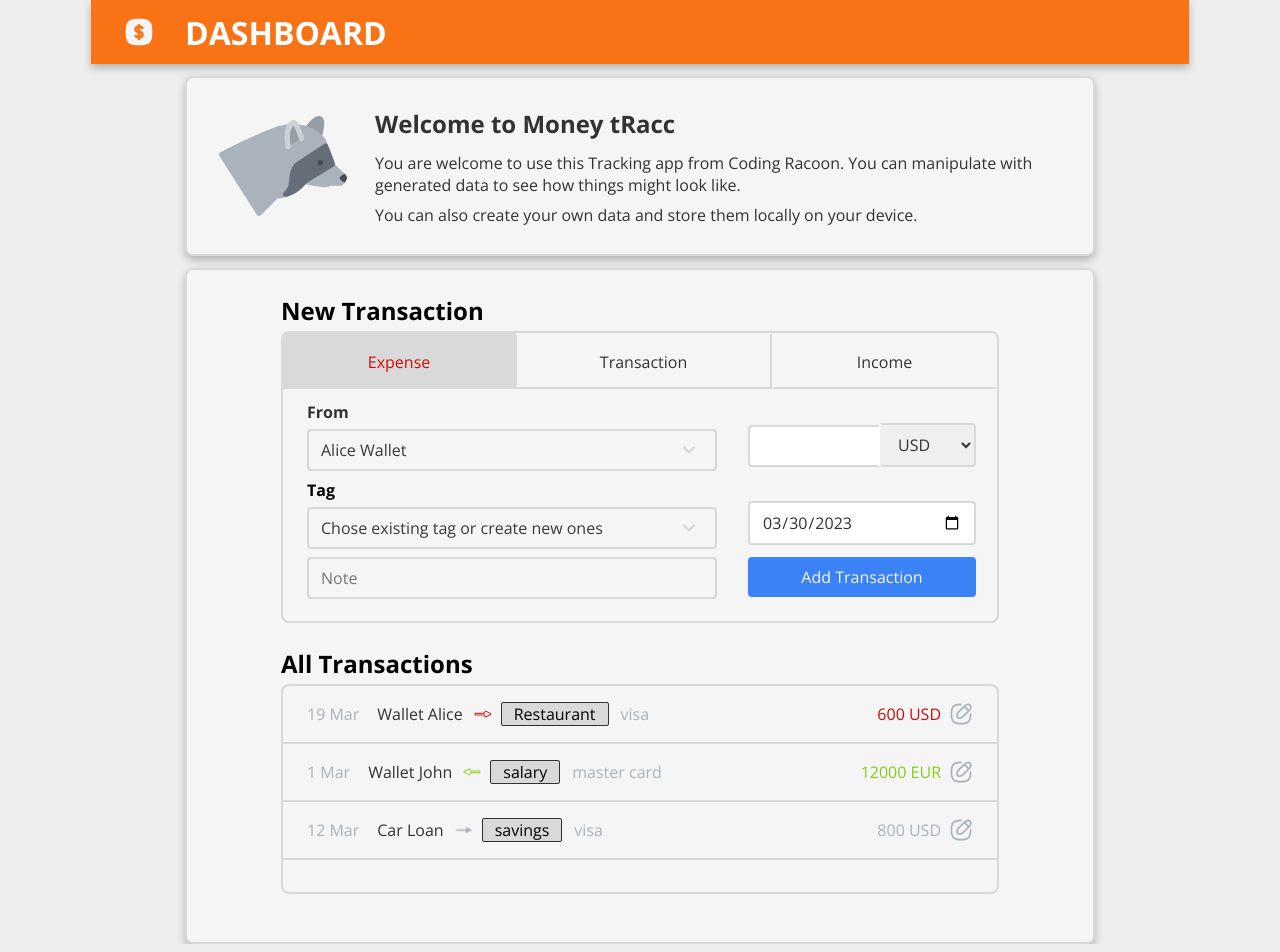
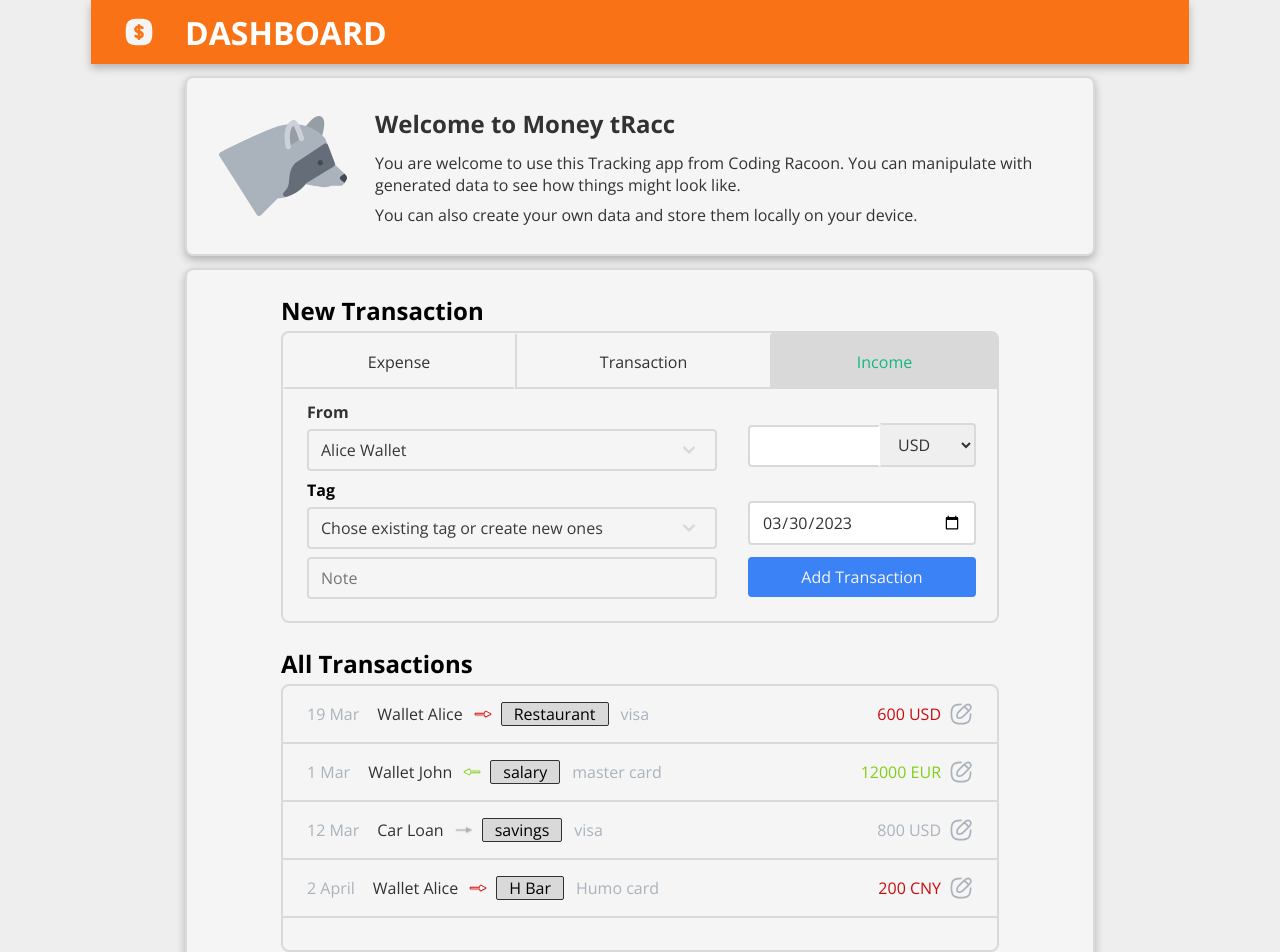
Before and after one commit to Yakub357/money-tracc, an Angular app: page / in a window 1280 px wide. Shown: the top 952 px of the page. Built offline with nearby package versions, Linux system fonts and the light colour scheme.

Commit message:
app-input-type functionality added

```diff
--- a/src/app/main/input-type/input-type.html
+++ b/src/app/main/input-type/input-type.html
@@ -4,18 +4,25 @@
     type="radio"
     name="transaction-type"
     value="expense"
-    checked
+    [checked]="transactionType == 'expense' ? true : false"
   />
   <label for="expense">Expense</label>
 
   <input
-    id="transaction"
+    id="transfer"
     type="radio"
     name="transaction-type"
-    value="transaction"
+    value="transfer"
+    [checked]="transactionType == 'transfer' ? true : false"
   />
   <label for="transaction">Transaction</label>
 
-  <input id="income" type="radio" name="transaction-type" value="income" />
+  <input
+    id="income"
+    type="radio"
+    name="transaction-type"
+    value="income"
+    [checked]="transactionType == 'income' ? true : false"
+  />
   <label for="income">Income</label>
 </div>
--- a/src/app/main/input-type/input-type.ts
+++ b/src/app/main/input-type/input-type.ts
@@ -1,8 +1,10 @@
-import { Component } from '@angular/core';
+import { Component, Output } from '@angular/core';
 
 @Component({
   selector: 'app-input-type',
   templateUrl: './input-type.html',
   styleUrls: ['./input-type.css'],
 })
-export class InputTypeComponent {}
+export class InputTypeComponent {
+  @Output('transType') transactionType: string = 'income';
+}
--- a/src/app/main/main.html
+++ b/src/app/main/main.html
@@ -12,7 +12,9 @@
   <h2 class="heading--two">All Transactions</h2>
   <ul class="transactions--list">
     <li class="transaction--item" *ngFor="let transaction of transactions">
-      <app-transaction-item [transaction]="transaction"></app-transaction-item>
+      <app-transaction-item
+        [srvTransaction]="transaction"
+      ></app-transaction-item>
     </li>
   </ul>
 </div>
--- a/src/app/main/main.ts
+++ b/src/app/main/main.ts
@@ -36,5 +36,20 @@ export class MainComponent {
       800,
       'USD'
     ),
+    new TransactionModel(
+      '2 April',
+      'Wallet Alice',
+      'expense',
+      'H Bar',
+      'Humo card',
+      200,
+      'CNY'
+    ),
   ];
+
+  mainTransactionType: string = '';
+
+  onSubmit(eventData: any) {
+    console.log(eventData);
+  }
 }
--- a/src/app/main/transaction-item/transaction.ts
+++ b/src/app/main/transaction-item/transaction.ts
@@ -6,7 +6,7 @@ import { Component, Input } from '@angular/core';
   styleUrls: ['./transaction.css'],
 })
 export class TransactionItemComponent {
-  @Input() transaction: {
+  @Input('srvTransaction') transaction: {
     date: string;
     designation: string;
     type: string;
```
Also changed, not shown: src/app/main/transaction-item/transaction.html (+0 -20 lines).
